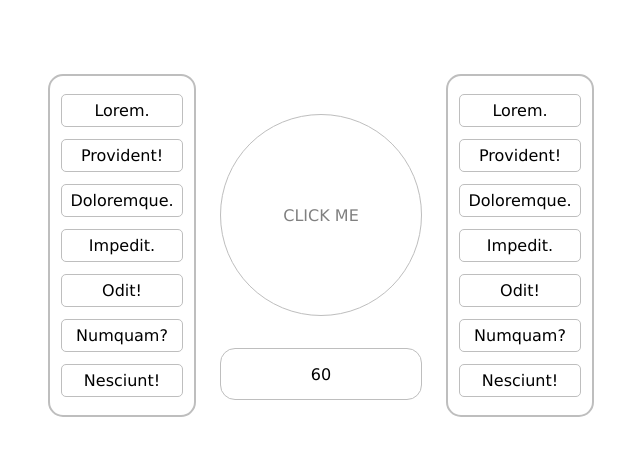
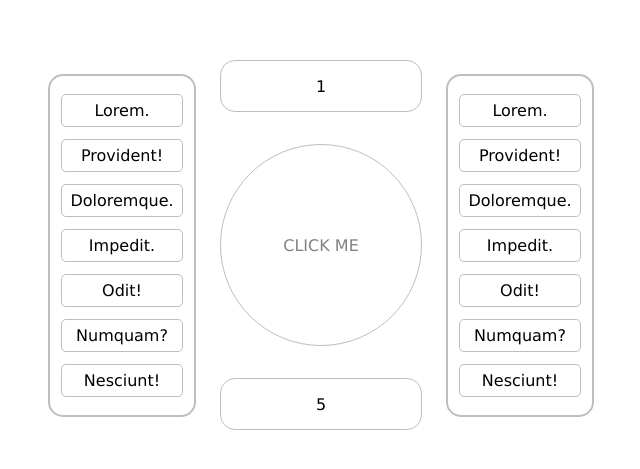
Before and after one commit to veomobi/clicker-game, a plain HTML site: page index.html in a window 1280 px wide. Shown: the part 155-624 px from the top of the page, without its empty margins (319-959 px from the left). Drawn offline with Linux system fonts and the light colour scheme.

Commit message:
added pps counter

```diff
--- a/index.html
+++ b/index.html
@@ -21,12 +21,13 @@
         <div class="item">Nesciunt!</div>
     </div>
     <main>
+        <div id="pps" class="count">12</div>
         <div id="clicker-outer">
             <div id="clicker">
                 CLICK ME
             </div>
         </div>
-        <div id="counter">0</div>
+        <div id="counter" class="count">0</div>
     </main>
     <div id="sidebar-right" class="sidebar">
         <div class="item">Lorem.</div>
--- a/src/css/main.css
+++ b/src/css/main.css
@@ -51,7 +51,7 @@ main {
     border-width: 5px;
 }
 
-#counter {
+.count {
     width: 200px;
     height: 50px;
 
@@ -76,6 +76,8 @@ main {
     display: none;
     justify-content: center;
     align-items: center;
+
+    background-color: rgba(50,50,50,0.4);
 }
 
 .sidebar {
--- a/src/js/scripts/attach.js
+++ b/src/js/scripts/attach.js
@@ -1,13 +1,18 @@
 _Manager.add(clicker);
 _Manager.add(counter);
+_Manager.add(ppsCounter);
 _Manager.add(overlay);
 _Manager.attachListeners();
 _Manager.init(
     (ctx)=>{
+        ppsCounter.renderIndependentValueOnHTML(
+            clicker.values["pps"]
+        )
         ctx.values["intervalID"] = setInterval(
             ()=>{
                 clicker.values["points"] += clicker.values["pps"];
                 renderPoints(clicker);
+
             },1000
         )
     }
--- a/src/js/scripts/components.js
+++ b/src/js/scripts/components.js
@@ -1,7 +1,7 @@
 const clicker = new Component(
     "#clicker",
     clickerOnClick,
-    {"points":0, "power":1, "pps":12},
+    {"points":0, "power":1, "pps":1},
     null,
     "clicker"
 );
@@ -14,6 +14,14 @@ const counter = new Component(
     "counter"
 );
 
+const ppsCounter = new Component(
+    "#pps",
+    null,
+    null,
+    null,
+    "pps"
+);
+
 const overlay = new Component(
     "#info-overlay",
     null,
```
